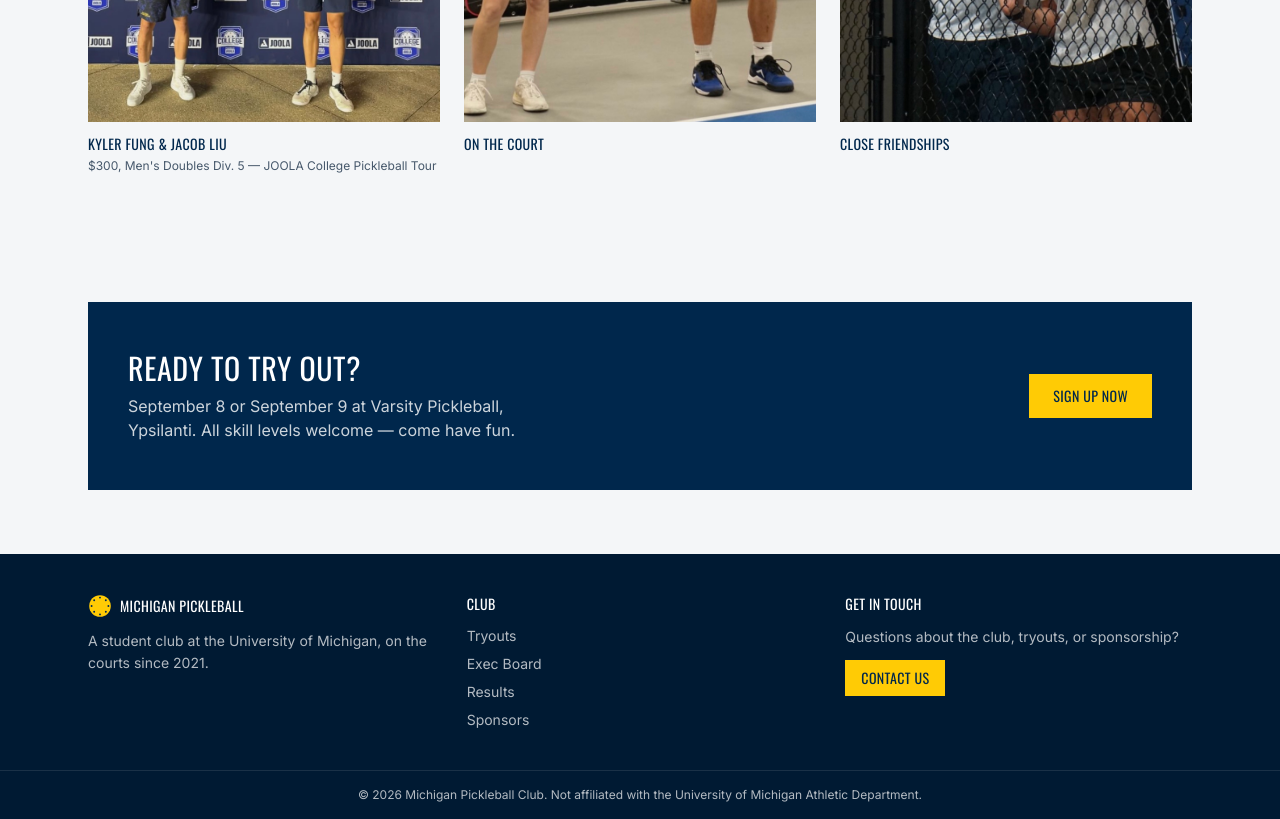
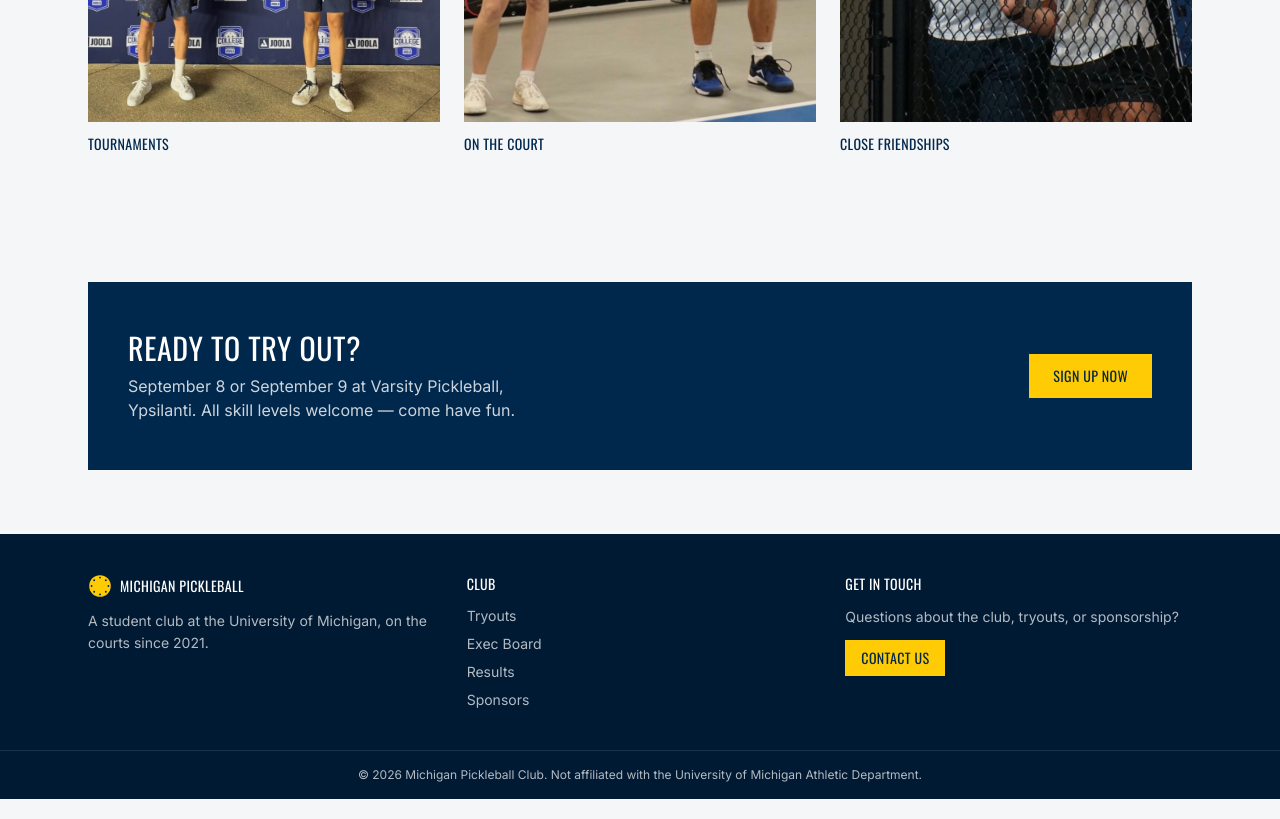
Before and after one commit to drewjm-85/michigan-pickleball-club, a React (Vite) app: page / in a window 1280 px wide. Shown: the part 1940-2759 px from the top of the page. Built offline with nearby package versions, Linux system fonts and the light colour scheme.

Commit message:
Rename check-presentation gallery caption to Tournaments

```diff
--- a/src/data/gallery.ts
+++ b/src/data/gallery.ts
@@ -17,8 +17,8 @@ export const galleryPhotos = [
   {
     src: checkPresentation,
     alt: 'Kyler Fung and Jacob Liu holding an oversized $300 check',
-    caption: "Kyler Fung & Jacob Liu",
-    detail: "$300, Men's Doubles Div. 5 — JOOLA College Pickleball Tour",
+    caption: 'Tournaments',
+    detail: '',
   },
   {
     src: tryoutPair,
```
